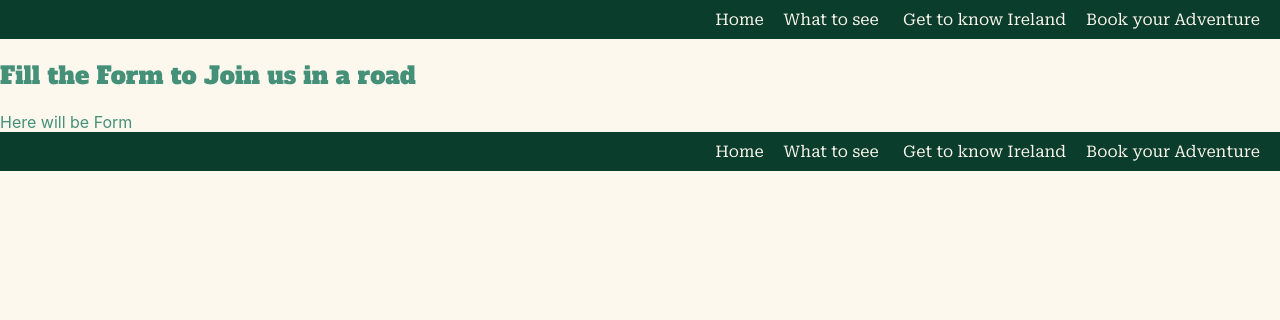
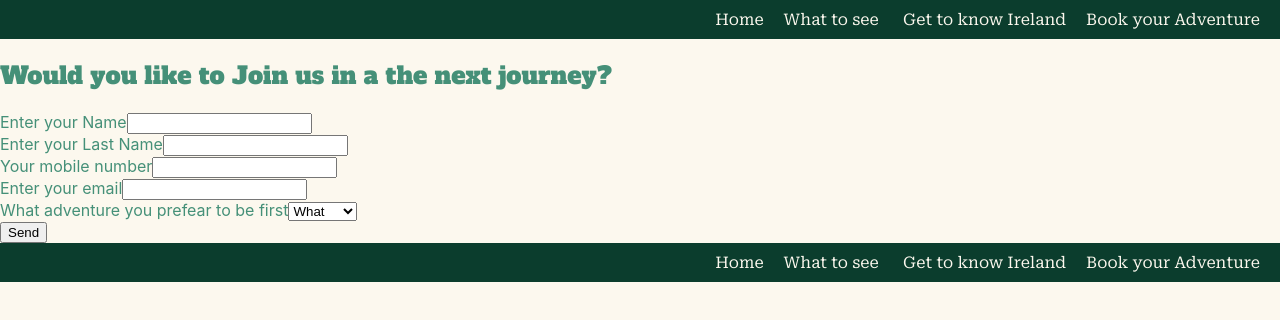
Before and after one commit to NastasiaKarpenko/my-eire-app, a React (Create React App) app: page /ContactForm in a window 1280 px wide. Shown: the top 320 px of the page. Built offline with nearby package versions, Linux system fonts and the light colour scheme.

Commit message:
Added Form. Still need improvement

```diff
--- a/src/components/Form.js
+++ b/src/components/Form.js
@@ -1,12 +1,65 @@
+ import React, { useState } from 'react';
 
 function Form() {
+
+    const [formData, setFormData] = useState({
+      firstName: '',
+      lastName: '',
+      phone: '',
+      email: '',
+      selectedOption: ''
+    });
+
+    const handleChange = (event) => {
+      const { name, value } = event.target;
+      setFormData({
+        ...formData,
+        [name]: value
+      });
+    };
+
+    const handleSubmit = (event) => {
+      event.preventDefault();
+      console.log(formData);
+      message = 'Thank you for your request! We will contact you during next 24 hours';
+    };
+
     return (
-      <div>
+      <form onSubmit={handleSubmit}>
+        <label>
+          Enter your Name
+          <input type="text" name="firstName" value={formData.firstName} onChange={handleChange} />
+        </label>
+        <br />
+        <label>
+          Enter your Last Name
+          <input type="text" name="lastName" value={formData.lastName} onChange={handleChange} />
+        </label>
+        <br />
+        <label>
+          Your mobile number
+          <input type="tel" name="phone" value={formData.phone} onChange={handleChange} />
+        </label>
+        <br />
+        <label>
+          Enter your email
+          <input type="email" name="email" value={formData.email} onChange={handleChange} />
+        </label>
+        <br />
+        <label>
+        What adventure you prefear to be first
+          <select name="selectedOption" value={formData.selectedOption} onChange={handleChange}>
+            <option value="">What</option>
+            <option value="option1">Опція 1</option>
+            <option value="option2">Опція 2</option>
+            <option value="option3">Опція 3</option>
+          </select>
+        </label>
+        <br />
+        <button type="submit">Send</button>
+      </form>
+    );
 
-           Here will be Form
-
-      </div>
-    );
   }
 
   export default Form;
--- a/src/views/ContactForm.js
+++ b/src/views/ContactForm.js
@@ -3,8 +3,8 @@ import Form from "../components/Form";
 function ContactForm() {
     return (
       <div>
+        <h2>Would you like to Join us in a the next journey?</h2>
 
-        <h2>Fill the  Form to Join us in a road</h2>
         <Form />
       </div>
     );
```
